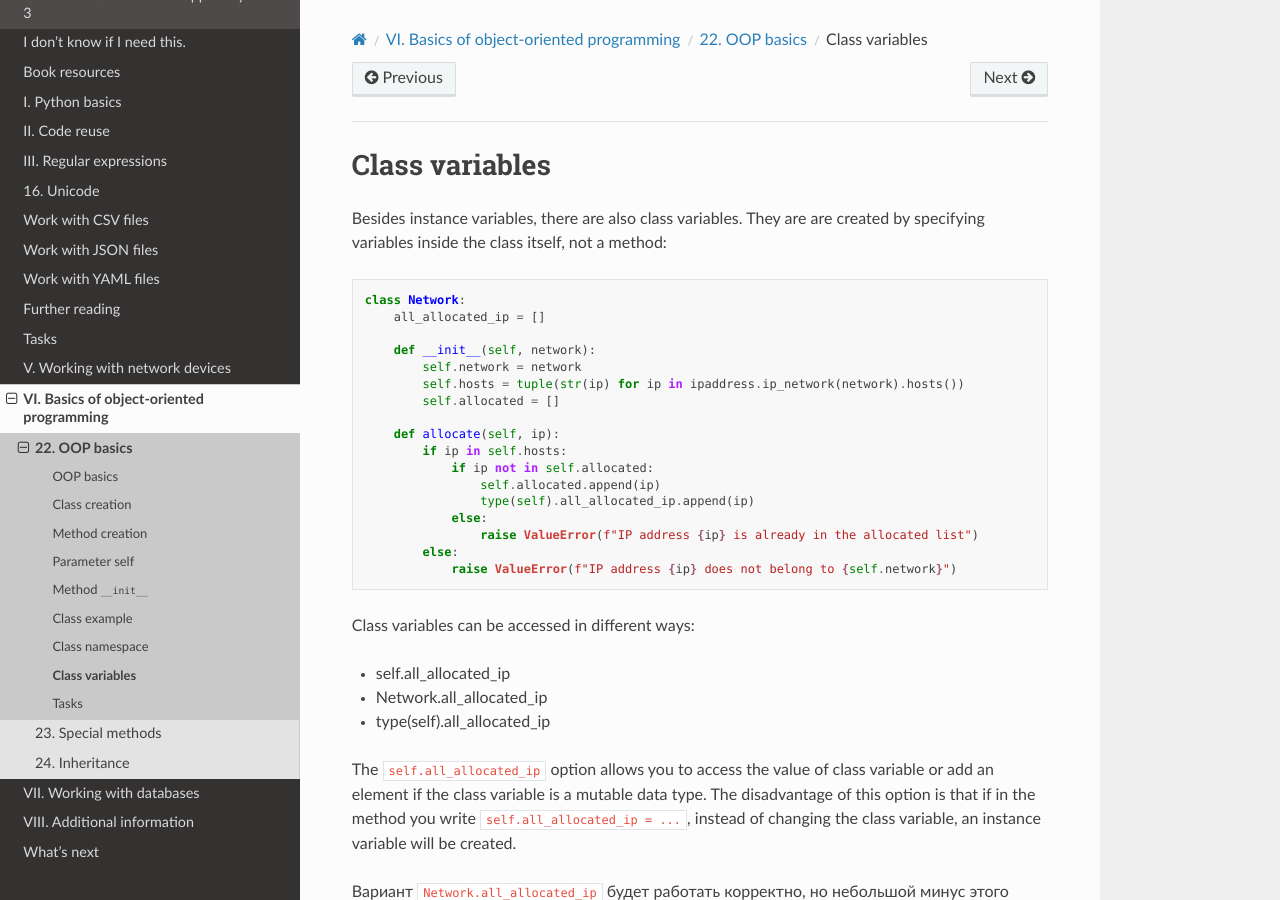
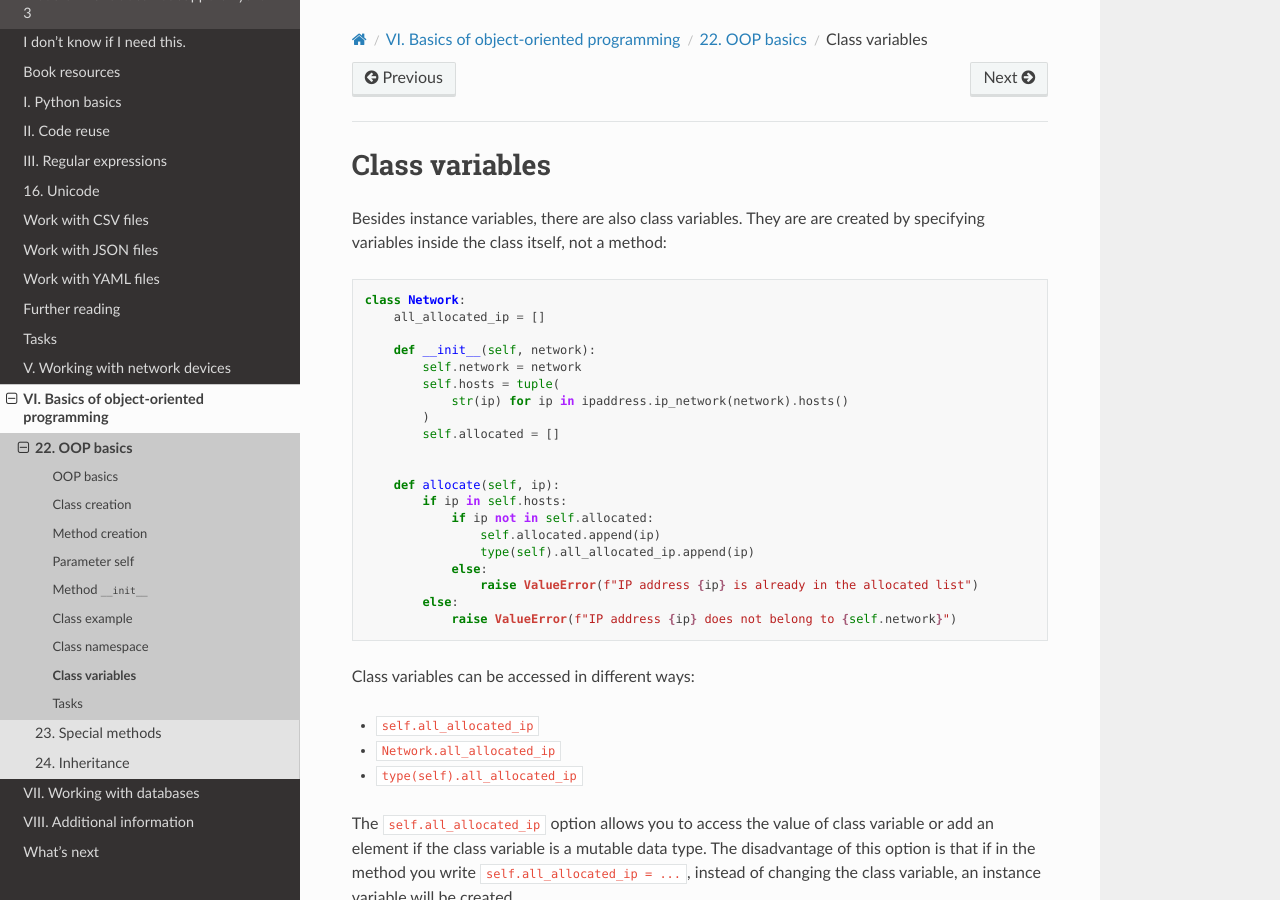
Before and after one commit to natenka/pyneng-book-en, a Sphinx documentation site: the page built from docs/source/book/22_oop_basics/class_variables.rst, in a window 1280 px wide and 900 px high. Built offline with Sphinx 7.4.7 and the Read the Docs theme 2.0.0, drawn with Linux system fonts in a browser that asks for light colours; pages that are not in the unit, such as notebooks, are missing from menus.

Commit message:
chapter 22 update: small fixes

```diff
--- a/docs/source/book/22_oop_basics/class_variables.rst
+++ b/docs/source/book/22_oop_basics/class_variables.rst
@@ -11,8 +11,11 @@ are created by specifying variables inside the class itself, not a method:
 
         def __init__(self, network):
             self.network = network
-            self.hosts = tuple(str(ip) for ip in ipaddress.ip_network(network).hosts())
+            self.hosts = tuple(
+                str(ip) for ip in ipaddress.ip_network(network).hosts()
+            )
             self.allocated = []
+
 
         def allocate(self, ip):
             if ip in self.hosts:
@@ -26,9 +29,9 @@ are created by specifying variables inside the class itself, not a method:
 
 Class variables can be accessed in different ways:
 
-* self.all_allocated_ip
-* Network.all_allocated_ip
-* type(self).all_allocated_ip
+* ``self.all_allocated_ip``
+* ``Network.all_allocated_ip``
+* ``type(self).all_allocated_ip``
 
 
 The ``self.all_allocated_ip`` option allows you to access the value of class variable
```
